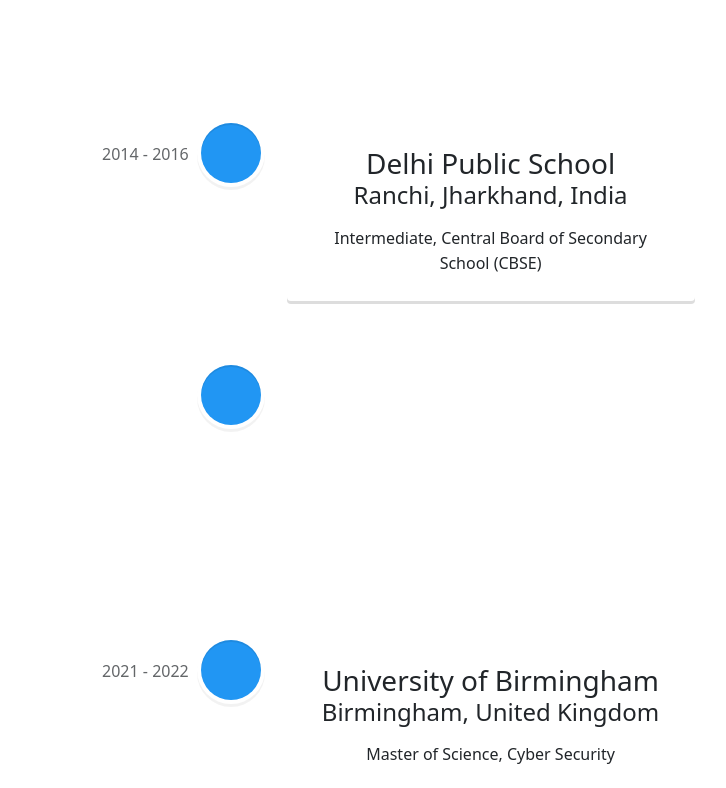
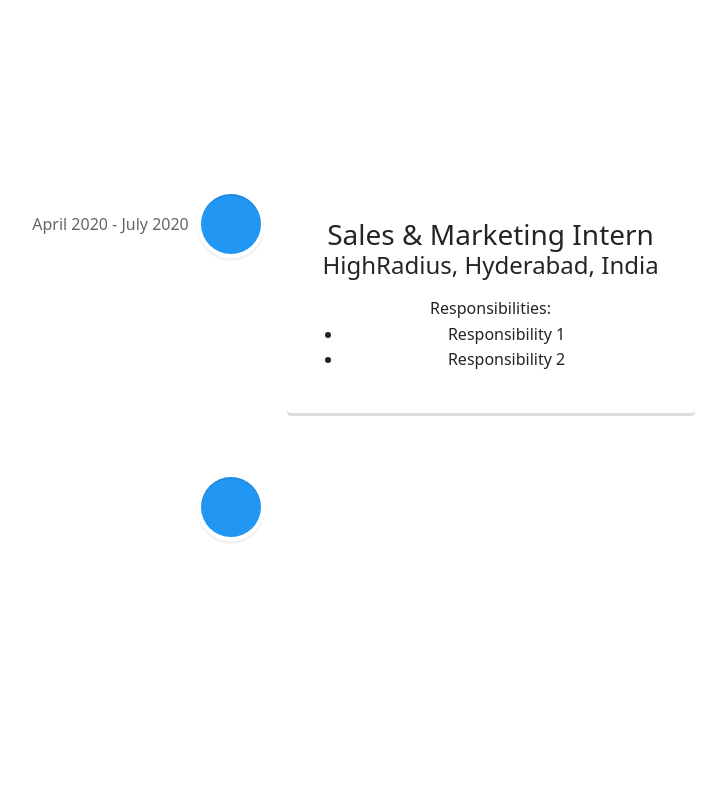
Before and after one commit to theCuriousObserver/My-Portfolio, a React (Create React App) app: page / in a window 1280 px wide. Shown: the part 1840-2628 px from the top of the page, without its empty margins (534-1260 px from the left). Built offline with nearby package versions, Linux system fonts and the light colour scheme.

Commit message:
Added Education and Work

```diff
--- a/src/Resume.js
+++ b/src/Resume.js
@@ -1,5 +1,5 @@
 import React from 'react';
-import { VerticalTimeline, VerticalTimelineElement }  from 'react-vertical-timeline-component';
+import { VerticalTimeline, VerticalTimelineElement } from 'react-vertical-timeline-component';
 import 'react-vertical-timeline-component/style.min.css';
 
 const Resume = () => {
@@ -9,46 +9,81 @@
             <VerticalTimeline>
                 <VerticalTimelineElement
                     className="vertical-timeline-element--work"
-                    date="2003 - 2014"
+                    date="February 2023 - Present"
                     iconStyle={{ background: 'rgb(33, 150, 243)', color: '#fff' }}
                 >
-                    <h3 className="vertical-timeline-element-title">Jeevan Marg Sophia Secondary School</h3>
-                    <h4 className="vertical-timeline-element-subtitle">Deoria, Uttar Pradesh, India</h4>
+                    <h3 className="vertical-timeline-element-title">Cyber Security Project Manager</h3>
+                    <h4 className="vertical-timeline-element-subtitle">Cyber Waves BV, Amsterdam, Netherlands</h4>
                     <p>
-                        Matriculation, Indian School of Certificate Education (ICSE)
+                        Responsibilities:
+                        <ul>
+                            <li>Responsibility 1</li>
+                            <li>Responsibility 2</li>
+                        </ul>
                     </p>
                 </VerticalTimelineElement>
+
                 <VerticalTimelineElement
                     className="vertical-timeline-element--work"
-                    date="2014 - 2016"
+                    date="April 2020 - July 2020"
                     iconStyle={{ background: 'rgb(33, 150, 243)', color: '#fff' }}
                 >
-                    <h3 className="vertical-timeline-element-title">Delhi Public School</h3>
-                    <h4 className="vertical-timeline-element-subtitle">Ranchi, Jharkhand, India</h4>
+                    <h3 className="vertical-timeline-element-title">Sales & Marketing Intern</h3>
+                    <h4 className="vertical-timeline-element-subtitle">HighRadius, Hyderabad, India</h4>
                     <p>
-                        Intermediate, Central Board of Secondary School (CBSE)
+                        Responsibilities:
+                        <ul>
+                            <li>Responsibility 1</li>
+                            <li>Responsibility 2</li>
+                        </ul>
                     </p>
                 </VerticalTimelineElement>
+
                 <VerticalTimelineElement
                     className="vertical-timeline-element--work"
-                    date="2017 - 2021"
+                    date="December 2019 - January 2020"
                     iconStyle={{ background: 'rgb(33, 150, 243)', color: '#fff' }}
                 >
-                    <h3 className="vertical-timeline-element-title">Kalinga Institute of Industrial Technology</h3>
-                    <h4 className="vertical-timeline-element-subtitle">Bhubaneswar, Odisha, India</h4>
+                    <h3 className="vertical-timeline-element-title">WordPress Developer Intern</h3>
+                    <h4 className="vertical-timeline-element-subtitle">R&C Estate, Cairo, Egypt</h4>
                     <p>
-                        Bachelor of Technology, Information Technology
+                        Responsibilities:
+                        <ul>
+                            <li>Responsibility 1</li>
+                            <li>Responsibility 2</li>
+                        </ul>
                     </p>
                 </VerticalTimelineElement>
+
                 <VerticalTimelineElement
-                    className="vertical-timeline-element--work"
-                    date="2021 - 2022"
-                    iconStyle={{ background: 'rgb(33, 150, 243)', color: '#fff' }}
+                    className="vertical-timeline-element--education"
+                    date="September 2021 - September 2022"
+                    iconStyle={{ background: 'rgb(233, 30, 99)', color: '#fff' }}
                 >
-                    <h3 className="vertical-timeline-element-title">University of Birmingham</h3>
-                    <h4 className="vertical-timeline-element-subtitle">Birmingham, United Kingdom</h4>
+                    <h3 className="vertical-timeline-element-title">Master of Science, Cyber Security</h3>
+                    <h4 className="vertical-timeline-element-subtitle">University of Birmingham, Birmingham, United Kingdom</h4>
                     <p>
-                        Master of Science, Cyber Security
+                        Achievements:
+                        <ul>
+                            <li>Achievement 1</li>
+                            <li>Achievement 2</li>
+                        </ul>
+                    </p>
+                </VerticalTimelineElement>
+
+                <VerticalTimelineElement
+                    className="vertical-timeline-element--education"
+                    date="August 2017 - May 2021"
+                    iconStyle={{ background: 'rgb(233, 30, 99)', color: '#fff' }}
+                >
+                    <h3 className="vertical-timeline-element-title">Bachelor of Technology, Information Technology</h3>
+                    <h4 className="vertical-timeline-element-subtitle">Kalinga Institute of Industrial Technology, Bhubaneswar, Odisha</h4>
+                    <p>
+                        Achievements:
+                        <ul>
+                            <li>Achievement 1</li>
+                            <li>Achievement 2</li>
+                        </ul>
                     </p>
                 </VerticalTimelineElement>
             </VerticalTimeline>
```
